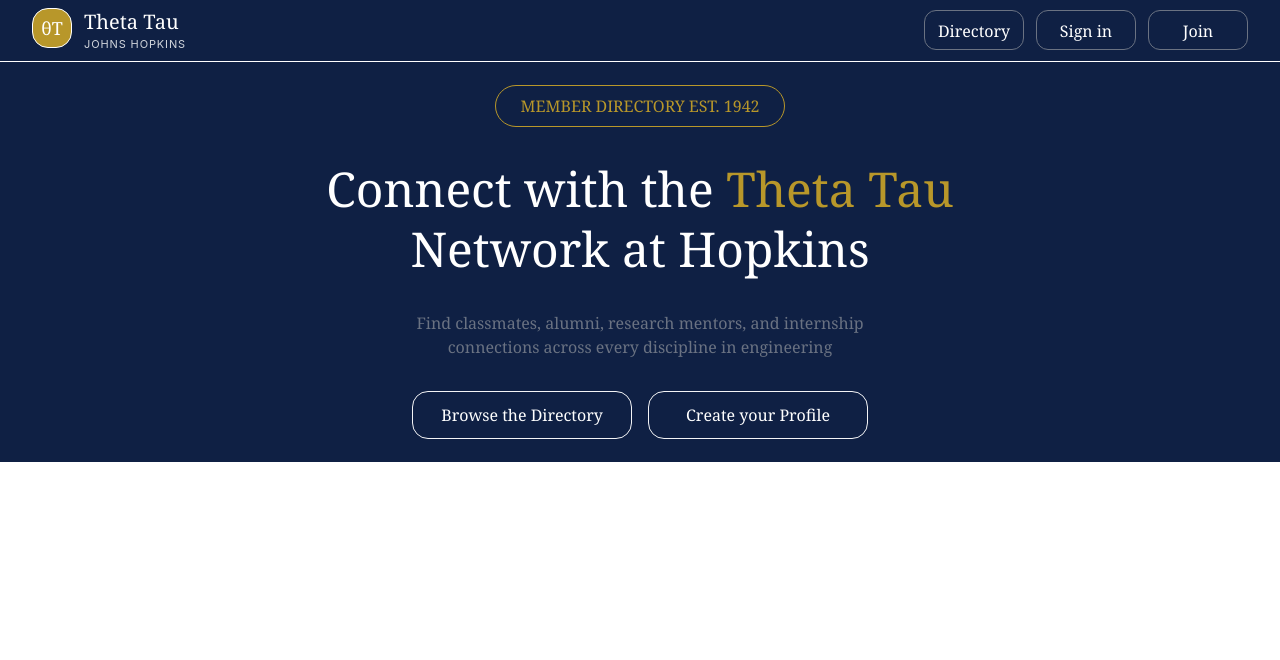
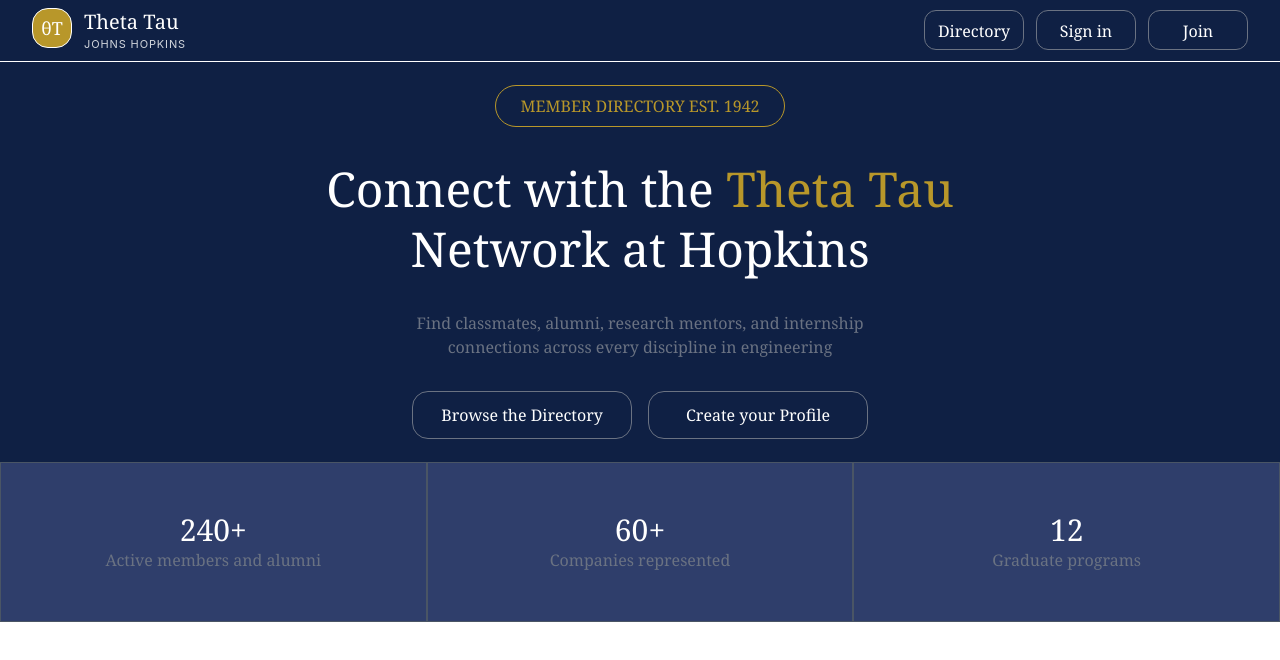
Before and after one commit to kwokrk145/pd-directory, a React (Vite) app in the folder frontend/: page / in a window 1280 px wide. Shown: the top 660 px of the page. Built offline with nearby package versions, Linux system fonts and the light colour scheme.

Commit message:
Finished more UI design

```diff
--- a/frontend/src/pages/home.tsx
+++ b/frontend/src/pages/home.tsx
@@ -21,10 +21,10 @@
               connections across every discipline in engineering
             </h2>
             <div className="flex flex-row items-center justify-center gap-4 font-serif text-white">
-                <div className="flex h-12 min-w-55 transition hover:bg-gray-600 cursor-pointer items-center justify-center rounded-2xl border border-gray-100 px-6 py-3 text-center">
+                <div className="flex h-12 min-w-55 transition hover:bg-gray-600 cursor-pointer items-center justify-center rounded-2xl border border-gray-500 px-6 py-3 text-center">
                     <h1>Browse the Directory</h1>
                 </div>
-                <div className="flex h-12 min-w-55 transition hover:bg-gray-600 cursor-pointer items-center justify-center rounded-2xl border border-gray-100 px-6 py-3 text-center">
+                <div className="flex h-12 min-w-55 transition hover:bg-gray-600 cursor-pointer items-center justify-center rounded-2xl border border-gray-500 px-6 py-3 text-center">
                     <h1>Create your Profile</h1>
                 </div>
 
@@ -33,6 +33,33 @@
         </div>
 
       </section>
+      <section className="bg-[#2F3E6B] h-[20vh] flex flex-row text-3xl font-serif  text-white items-center justify-center">
+        <div className="flex flex-col w-1/3 text-center border border-gray-600 h-full justify-center">
+            <h1>
+                240+
+            </h1>
+            <h2 className="text-base text-gray-500">
+                Active members and alumni
+            </h2>
+        </div>
+        <div className="flex justify-center h-full border-gray-600 border flex-col w-1/3 text-center">
+            <h1>
+                60+
+            </h1>
+            <h2 className="text-base  text-gray-500">
+                Companies represented
+            </h2>
+        </div>
+        <div className="flex flex-col justify-center h-full border border-gray-600 w-1/3 text-center">
+            <h1>
+                12
+            </h1>
+            <h2 className="text-base text-gray-500">
+                Graduate programs
+            </h2>
+        </div>
+
+      </section>
     </div>
   );
 };
```
